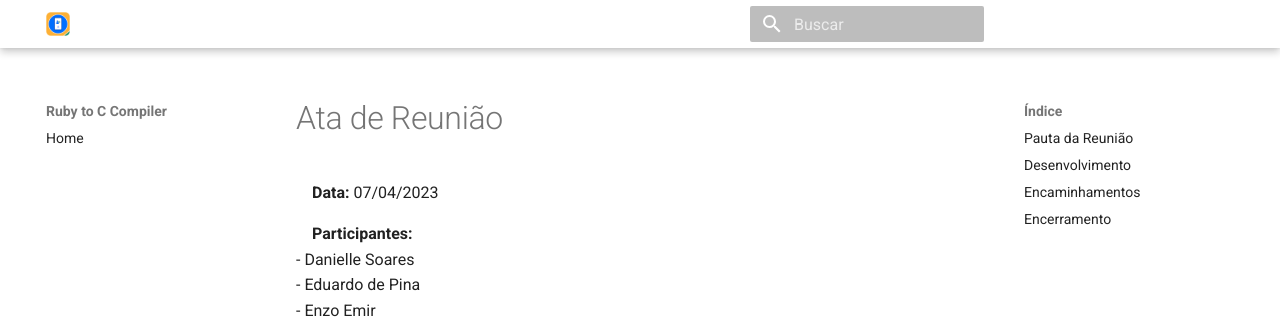
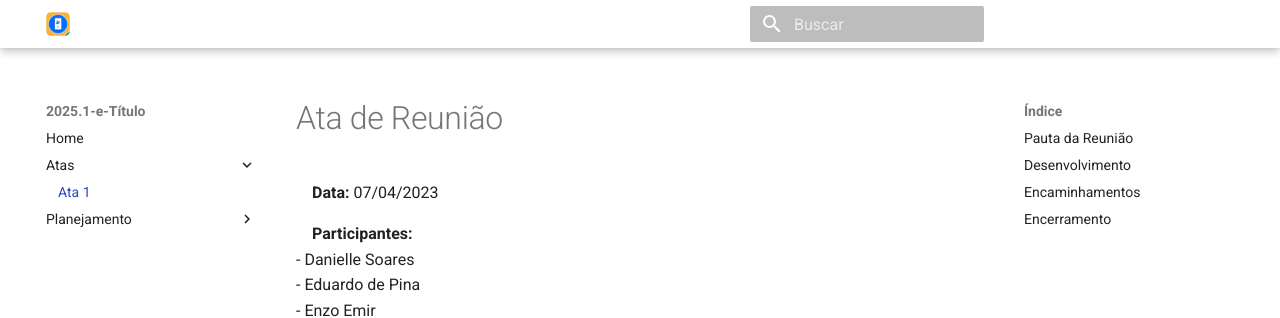
Before and after one commit to eduardodpms/REQ-FGTS, an MkDocs documentation site: the page built from docs/atas/ata_07_04.md, in a window 1280 px wide. Shown: the top 318 px of the page. Built offline with MkDocs 1.6.1 and Material for MkDocs 9.7.7, drawn with Linux system fonts in a browser that asks for light colours; comment, search, counter and statistics services are not loaded.

Commit message:
adicionando as abas de atas e planejamento

```diff
--- a/mkdocs.yml
+++ b/mkdocs.yml
@@ -19,7 +19,7 @@ markdown_extensions:
       emoji_index: !!python/name:materialx.emoji.twemoji
       emoji_generator: !!python/name:materialx.emoji.to_svg
 
-site_name: Ruby to C Compiler
+site_name: 2025.1-e-Título
 
 theme:
   name: material
@@ -49,3 +49,9 @@ extra_css: [stylesheets/extra.css]
 
 nav:
   - Home: index.md
+  - Atas:
+    - Ata 1: atas/ata_07_04.md
+  - Planejamento:
+    - Cronograma: Planejamento/Cronograma.md
+    - Ferramentas: Planejamento/Ferramentas.md
+    - Metodologia: Planejamento/Metodologia.md
```
